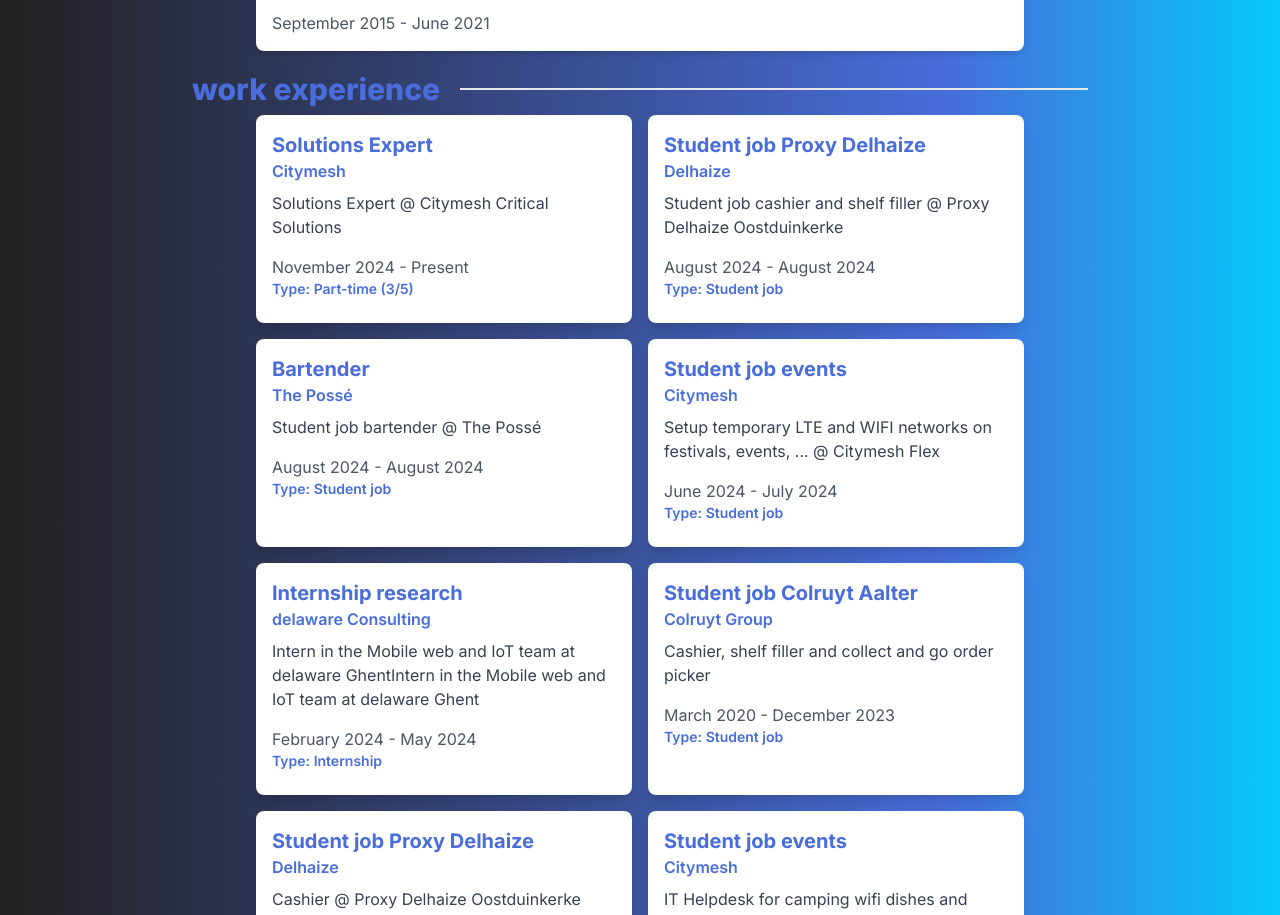
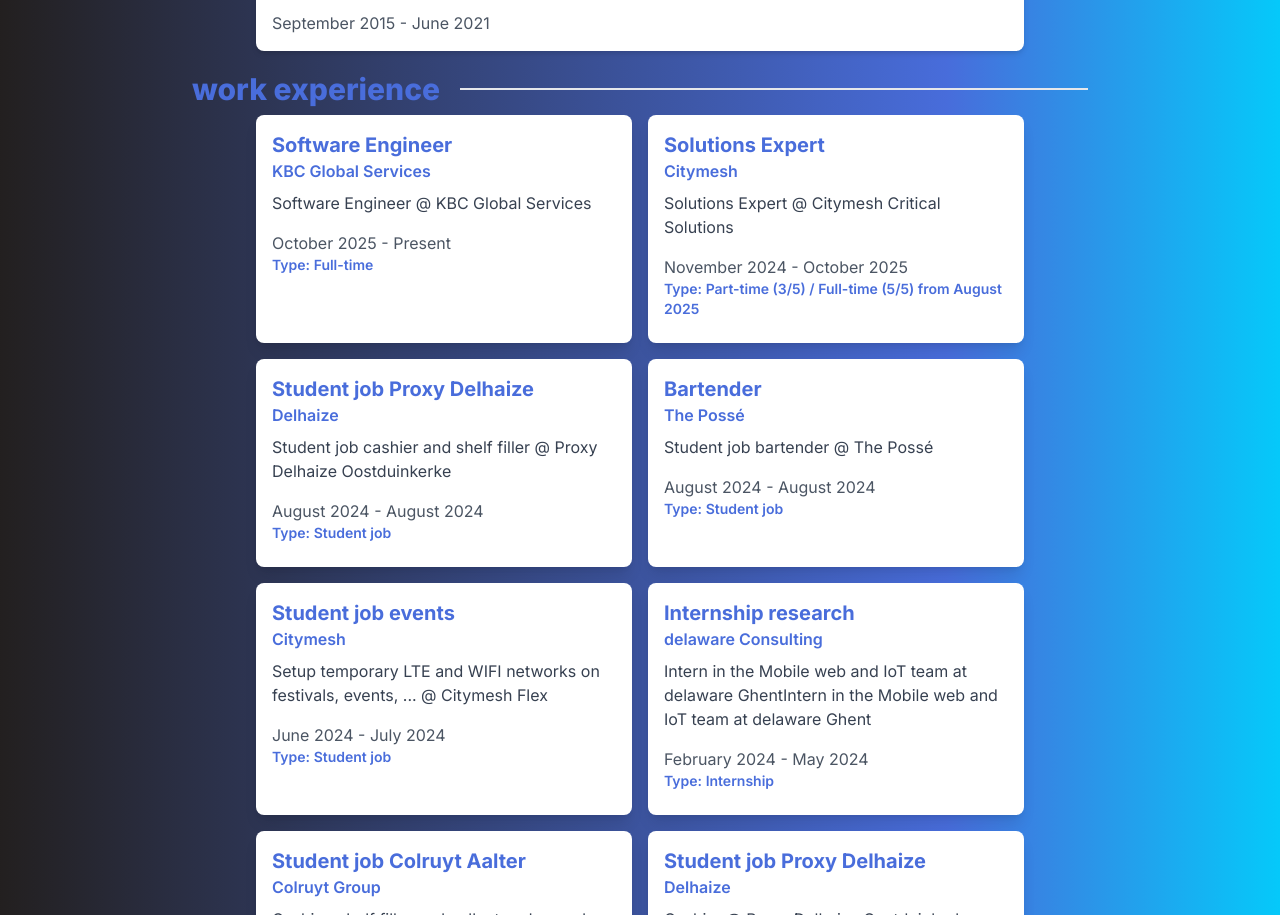
Before and after one commit to JasperLefever/portfolio, a React (Vite) app: page / in a window 1280 px wide. Shown: the part 1763-2678 px from the top of the page. Built offline with nearby package versions, Linux system fonts and the light colour scheme.

Commit message:
Updated jobs

```diff
--- a/src/workExperience.ts
+++ b/src/workExperience.ts
@@ -10,12 +10,21 @@
 
 export const workExperiences: WorkExperience[] = [
   {
+    title: "Software Engineer",
+    company: "KBC Global Services",
+    description:
+        "Software Engineer @ KBC Global Services",
+    type: "Full-time",
+    startDate: { month: "October", year: 2025 },
+  },
+  {
     title: "Solutions Expert",
     company: "Citymesh",
     description:
         "Solutions Expert @ Citymesh Critical Solutions",
-    type: "Part-time (3/5)",
+    type: "Part-time (3/5) / Full-time (5/5) from August 2025",
     startDate: { month: "November", year: 2024 },
+    endDate: { month: "October", year: 2025 },
   },
   {
     title: "Student job Proxy Delhaize",
```
